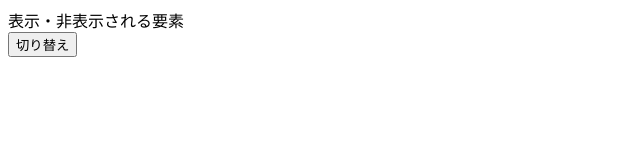
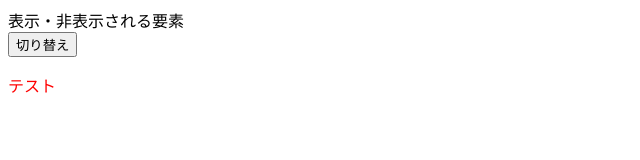
Before and after one commit to yuki-takamura/2016web2-2, a plain HTML site: page index.html in a window 1280 px wide. Shown: the full height of the page, 0-640 px from the left. Drawn offline with nearby package versions, Linux system fonts and the light colour scheme.

Commit message:
Update index.html

```diff
--- a/index.html
+++ b/index.html
@@ -6,6 +6,7 @@
   <script type = "text/javascript" src = "https://code.jquery.com/jquery-3.1.0.min.js"></script>
   <script type = "text/javascript">
     $(function(){
+      $("p").css("color","red");
       $("#toggle").on("click",function(){
         $("#target").toggle("show");
       });
@@ -16,5 +17,6 @@
 <body>
   <div id="target">表示・非表示される要素</div>
   <button id ="toggle">切り替え</button>
+  <p>テスト</p>
 </body>
 </html>
```
